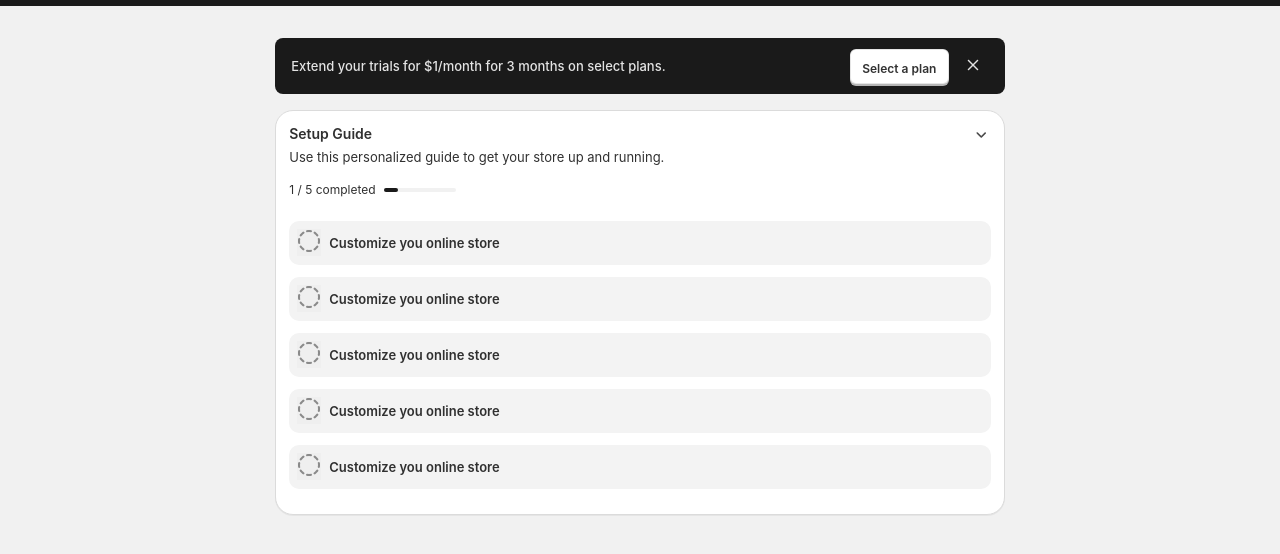
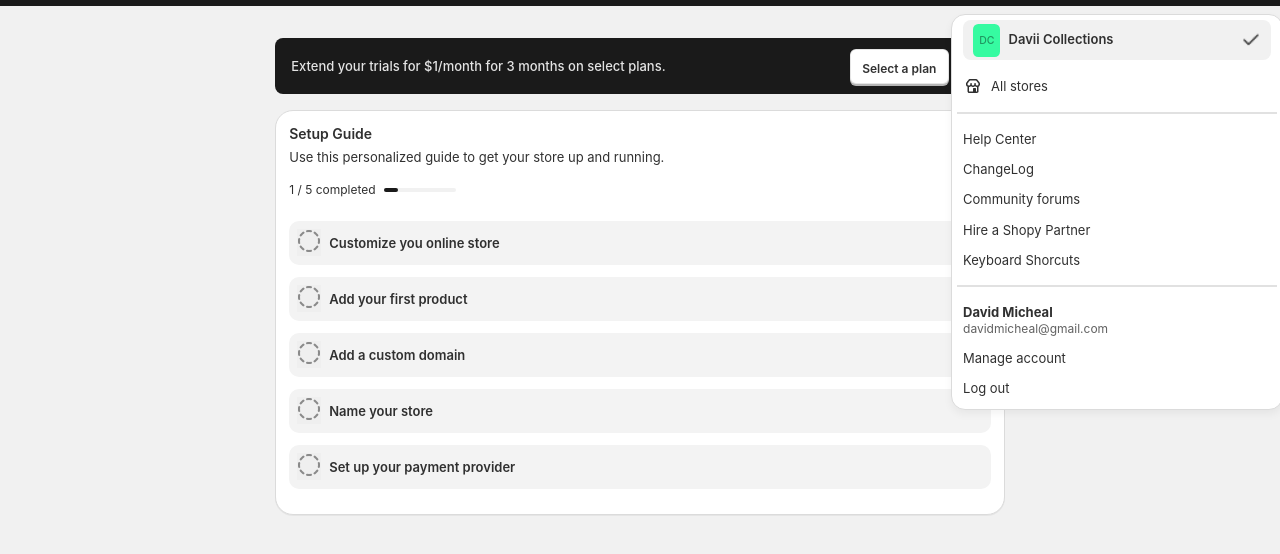
Before and after one commit to David-Unah/shopify-admin, a plain HTML site: page index.html in a window 1280 px wide. Shown: the part 50-604 px from the top of the page. Drawn offline with Linux system fonts and the light colour scheme.

Commit message:
updated the profile dropdown

```diff
--- a/app.css
+++ b/app.css
@@ -75,6 +75,111 @@ nav {
 .mobile-profileName {
     display: none;
 }
+
+/* this is the profile dropdown css  */
+
+.profileDropdown {
+    position: absolute;
+    left: 74.3%;
+    height: 384px;
+    width: 320px;
+    padding: 5px;
+    margin-top: 8px;
+    border-radius: 14px;
+    border: 1px solid var(--stroke-s-50, #DBDBDB);
+    background: var(--White, #FFF);
+    box-shadow: 0px 4px 8px 0px rgba(0, 0, 0, 0.05);
+}
+
+#littleProfile {
+    height: 20px;
+    width: 90%;
+    margin: auto;
+    padding: 10px;
+    display: flex;
+    justify-content: space-between;
+    border-radius: 8px;
+    background: var(--states-hover, #F1F1F1);
+}
+
+
+#littleProfile > p {
+    color: var(--font-dark, #303030);
+    font-family: 'Inter', sans-serif;
+    font-size: 13px;
+    font-weight: 600;
+    line-height: 140%;
+}
+
+
+#littleProfile > p > span {
+    color: rgba(0, 0, 0, 0.40);
+    font-family: 'Inter', sans-serif;
+    font-size: 10.5px;
+    font-weight: 500;
+    line-height: 140%;
+    margin-right: 5px;
+    padding: 9.625px 5.875px 10.375px 6.125px;
+    border-radius: 5.25px;
+    background: #36FBA1;
+}
+
+
+#allStoreBox {
+    display: flex;
+    align-items: center;
+    gap: 8px;
+    margin-top: 10px;
+    padding: 6px;
+}
+
+#allStoreBox > p {
+    color: var(--font-dark, #303030);
+    font-family: 'Inter', sans-serif;
+    font-size: 13px;
+    font-weight: 400;
+    line-height: 140%;
+}
+
+.profileDropdown > ul > li {
+    color: var(--font-dark, #303030);
+    font-family: 'Inter', sans-serif;
+    font-size: 13px;
+    font-weight: 400;
+    line-height: 140%;
+    padding: 6px;
+    list-style-type: none;
+}
+
+
+#davidMicheal {
+    color: var(--font-dark, #303030);
+    font-family: 'Inter', sans-serif;
+    font-size: 13px;
+    font-weight: 700;
+    line-height: 140%;
+    padding-bottom: 0px;
+}
+
+#davidEmail {
+    color: var(--grey-grey-100, var(--font-mid-2, #616161));
+    font-family: 'Inter', sans-serif;
+    font-size: 12px;
+    padding-top: 0px;
+    font-weight: 400;
+    line-height: 130%;
+}
+
+.rule {
+    margin: 10px 0px;
+    border: 1px solid #E1E1E1;
+}
+
+
+
+
+
+
 
 main {
     width: 57%;
--- a/app.js
+++ b/app.js
@@ -28,5 +28,6 @@ for (let i = 0; i < options.length; i++) {
         } else if (setupInfo[i].style.display === 'flex') {
             setupInfo[i].style.display = ""
         }
+
     })
 }
--- a/index.html
+++ b/index.html
@@ -7,7 +7,7 @@
     <link rel="stylesheet" href="app.css">
 </head>
 <body>
-    <header>
+    <header style="position: relative;">
         <nav>
             <div>
                 <img src="./images/shopifylogo.png" alt="shopify logo" class="web-logo">
@@ -28,6 +28,29 @@
                 <button class="mobile-profileName">DC</button>
             </div>
         </nav>
+        <div class="profileDropdown">
+                <div id="littleProfile"> <!-- this div should be display flex -->
+                    <p><span>DC</span> Davii Collections</p>
+                    <img src="./images/check.png" alt="tick icon">
+                </div>
+                <div id="allStoreBox">
+                    <img src="./images/storess.png" alt="store icon">
+                    <p>All stores</p>
+                </div>
+                <hr class="rule">
+                <ul>
+                    <li>Help Center</li>
+                    <li>ChangeLog</li>
+                    <li>Community forums</li>
+                    <li>Hire a Shopy Partner</li>
+                    <li>Keyboard Shorcuts</li>
+                    <hr class="rule">
+                    <li id="davidMicheal">David Micheal</li>
+                    <li id="davidEmail">davidmicheal@gmail.com</li>
+                    <li>Manage account</li>
+                    <li>Log out</li>
+                </ul>
+        </div>
     </header>
     <main>
         <div class="planSelectionBox">
@@ -93,16 +116,17 @@
                             <img src="./images/checkedstate.png" alt="checkbox icon">
                         </button>
                     </div>
-                    <h2>Customize you online store</h2>
+                    <h2>Add your first product</h2>
                 </div>
                 <div class="setupInfo-box">
                     <div class="setupInfo-innerbox">
-                        <p>Choose a theme and add your logo, colors and images to reflect your brand.</p>
+                        <p>Write a description, add photos, and set pricing for the products you plan to sell</p>
                         <a href="#">Learn more</a>
-                        <button>Customize Theme</button>
+                        <button>Add Product</button>
+                        <button>Import product</button>
                     </div>
                     <div class="setup-innerimageBox">
-                        <img src="./images/Illustrations.png" alt="change theme illustration">
+                        <img src="./images/firstproduct.png" alt="change theme illustration">
                     </div>
                 </div>
             </div>
@@ -118,16 +142,41 @@
                             <img src="./images/checkedstate.png" alt="checkbox icon">
                         </button>
                     </div>
-                    <h2>Customize you online store</h2>
+                    <h2>Add a custom domain</h2>
                 </div>
                 <div class="setupInfo-box">
                     <div class="setupInfo-innerbox">
-                        <p>Choose a theme and add your logo, colors and images to reflect your brand.</p>
+                        <p>Your current domain is 222219.myshopify.com but you can add a custom domain to help customer find you online store</p>
                         <a href="#">Learn more</a>
-                        <button>Customize Theme</button>
+                        <button>Add domain</button>
                     </div>
                     <div class="setup-innerimageBox">
-                        <img src="./images/Illustrations.png" alt="change theme illustration">
+                        <img src="./images/customDom.png" alt="change theme illustration">
+                    </div>
+                </div>
+            </div>
+            <div class="first-setup" tabindex="0">
+                <div class="firstCus-box options">
+                    <div class="checkboxContainer">
+                        <button class="checkbox1">
+                            <img src="./images/checkboxHover.png" alt="checkbox icon" class="checkBoxHover">
+                            <img src="./images/Component 14.png" alt="checkbox icon" class="checkBoxStatic">
+                            <img src="./images/activestate.png" alt="checkbox icon" class="checkBoxActive">
+                        </button>
+                        <button class="checkbox11">
+                            <img src="./images/cz.png" alt="checkbox icon">
+                        </button>
+                    </div>
+                    <h2>Name your store</h2>
+                </div>
+                <div class="setupInfo-box">
+                    <div class="setupInfo-innerbox">
+                        <p>Your temporary store name is currently Davii collections. The store name appears in your admin and your online store</p>
+                        <a href="#">Learn more</a>
+                        <button>Name store</button>
+                    </div>
+                    <div class="setup-innerimageBox">
+                        <img src="./images/nameyourStore.png" alt="change theme illustration">
                     </div>
                 </div>
             </div>
@@ -143,41 +192,16 @@
                             <img src="./images/checkedstate.png" alt="checkbox icon">
                         </button>
                     </div>
-                    <h2>Customize you online store</h2>
+                    <h2>Set up your payment provider</h2>
                 </div>
                 <div class="setupInfo-box">
                     <div class="setupInfo-innerbox">
-                        <p>Choose a theme and add your logo, colors and images to reflect your brand.</p>
+                        <p>Choose a payment provider to start accepting payments. You will need to create an account with the payment provider and set it up with your shopify store.</p>
                         <a href="#">Learn more</a>
-                        <button>Customize Theme</button>
+                        <button>Set up payment</button>
                     </div>
                     <div class="setup-innerimageBox">
-                        <img src="./images/Illustrations.png" alt="change theme illustration">
-                    </div>
-                </div>
-            </div>
-            <div class="first-setup" tabindex="0">
-                <div class="firstCus-box options">
-                    <div class="checkboxContainer">
-                        <button class="checkbox1">
-                            <img src="./images/checkboxHover.png" alt="checkbox icon" class="checkBoxHover">
-                            <img src="./images/Component 14.png" alt="checkbox icon" class="checkBoxStatic">
-                            <img src="./images/activestate.png" alt="checkbox icon" class="checkBoxActive">
-                        </button>
-                        <button class="checkbox11">
-                            <img src="./images/checkedstate.png" alt="checkbox icon">
-                        </button>
-                    </div>
-                    <h2>Customize you online store</h2>
-                </div>
-                <div class="setupInfo-box">
-                    <div class="setupInfo-innerbox">
-                        <p>Choose a theme and add your logo, colors and images to reflect your brand.</p>
-                        <a href="#">Learn more</a>
-                        <button>Customize Theme</button>
-                    </div>
-                    <div class="setup-innerimageBox">
-                        <img src="./images/Illustrations.png" alt="change theme illustration">
+                        <img src="./images/paymentsetup.png" alt="change theme illustration">
                     </div>
                 </div>
             </div>
```
Also changed, not shown: images/check.png (added), images/customDom.png (added), images/firstproduct.png (added), images/nameyourStore.png (added), images/paymentsetup.png (added), images/storess.png (added).
